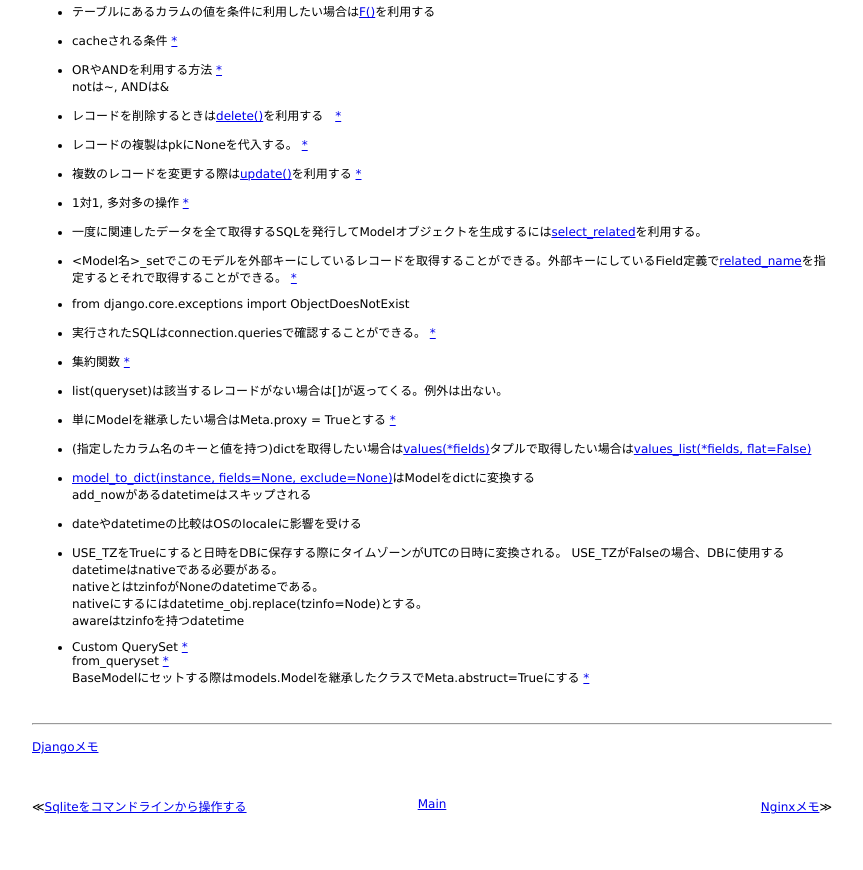
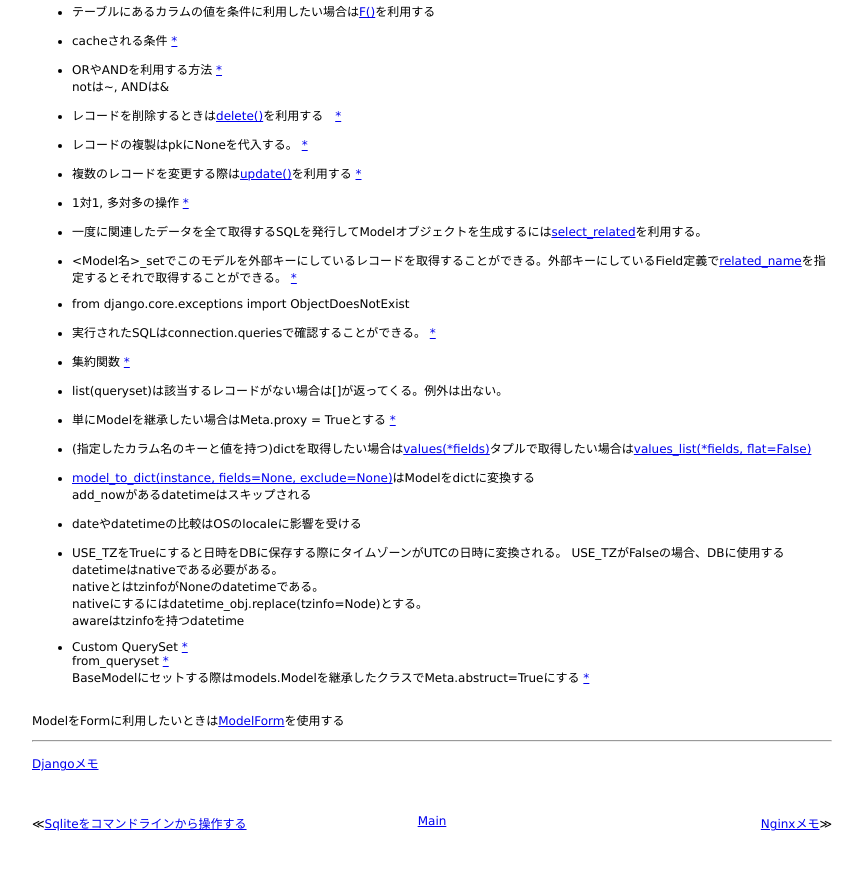
Before and after one commit to 38elements/38elements.github.com, a Jekyll site: the page built from _posts/2014-11-29-django-model.md, in a window 1280 px wide and 900 px high, scrolled down 1403 px. Shown: the top 870 px of the window, without its empty margins (208-1071 px from the left). Built offline with Jekyll 4.4.1, drawn with Linux system fonts in a browser that asks for light colours.

Commit message:
Update 2014-11-29-django-model.md

```diff
--- a/_posts/2014-11-29-django-model.md
+++ b/_posts/2014-11-29-django-model.md
@@ -135,5 +135,6 @@ BaseModelにセットする際はmodels.Modelを継承したクラスでMeta.abs
 [\*](https://docs.djangoproject.com/en/1.9/topics/db/managers/#custom-managers-and-model-inheritance)
 
 <br/>
+ModelをFormに利用したいときは[ModelForm](https://docs.djangoproject.com/en/stable/topics/forms/modelforms/)を使用する
 <hr/>
 [Djangoメモ](/2014/12/04/django.html)
```
